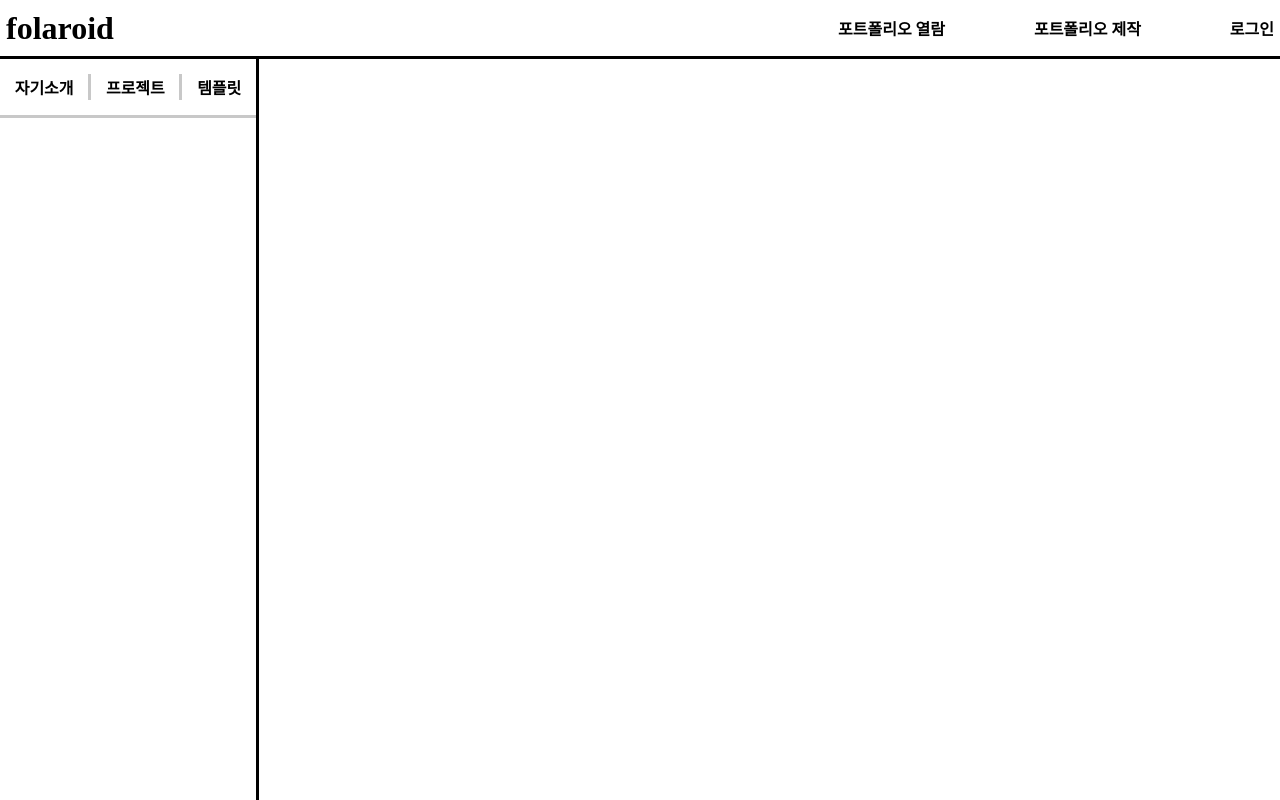
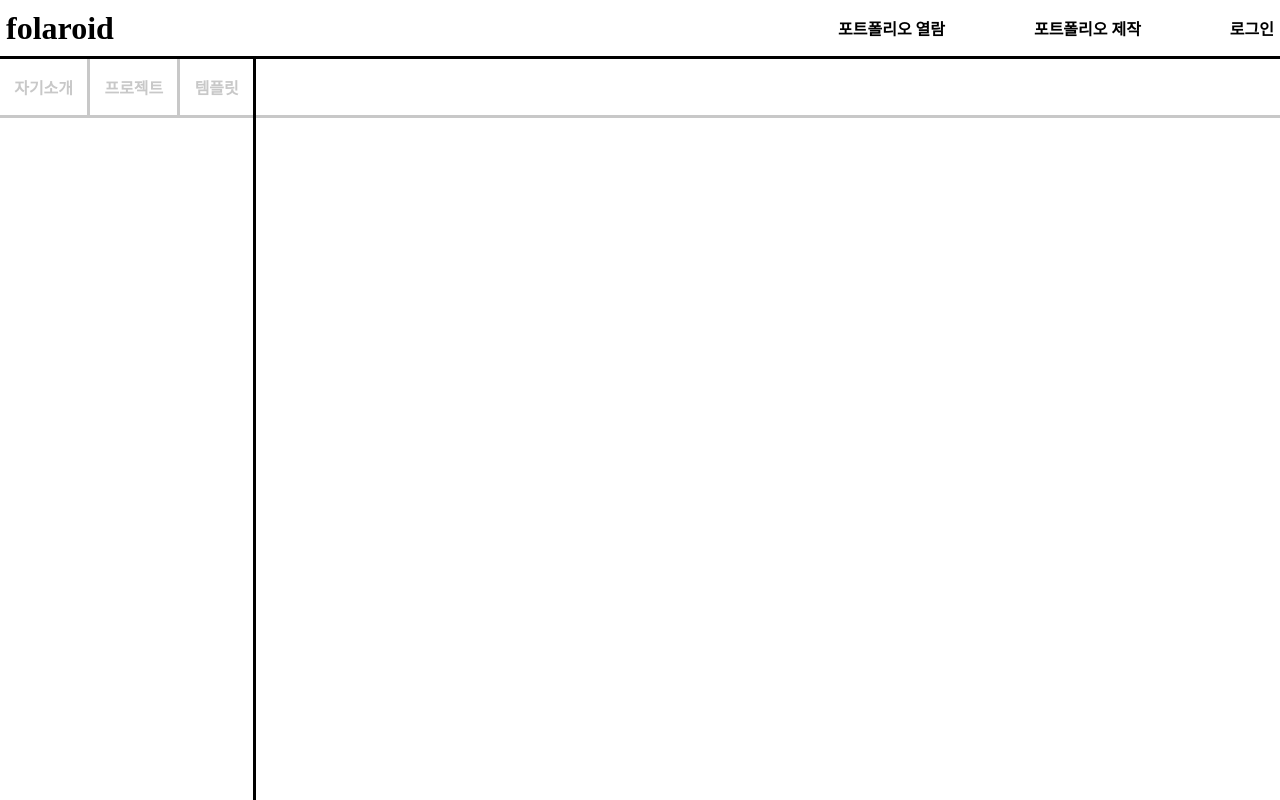
Before and after one commit to rlawlgns0321/Folaroid, a React (Create React App) app in the folder frontend/folaroid/: page /portfolio in a window 1280 px wide. Built offline with nearby package versions, Linux system fonts and the light colour scheme; no server answers.

Commit message:
[FE] feat: 포트폴리오 페이지 전체 레이아웃 완성

```diff
--- /dev/null
+++ b/frontend/folaroid/src/components/common/Contents.js
@@ -0,0 +1,40 @@
+import styled from '@emotion/styled';
+import { Grid } from '@mui/material';
+import React, { useEffect, useState } from 'react';
+import { useLocation } from 'react-router-dom';
+
+const Title = styled(Grid)`
+    height: 8%;
+    border-bottom: 3px solid #c8c8c8;
+    font-weight: bold;
+    color: #248bea;
+    font-size: 1.7rem;
+    display: flex;
+    align-items: center;
+    padding-left: 7px;
+`;
+
+const Wrap = styled(Grid)`
+    height: 92vh;
+    max-height: 92vh;
+`;
+
+const Contents = ({ children }) => {
+    const { pathname } = useLocation();
+    const [title, setTitle] = useState('');
+
+    useEffect(() => {
+        if (pathname === '/portfolio/intro') setTitle('자기소개');
+        else if (pathname === '/portfolio/project') setTitle('프로젝트');
+        else if (pathname === '/portfolio/template') setTitle('템플릿');
+    },[pathname]);
+
+    return (
+        <Wrap container direction="column">
+            <Title>{title}</Title>
+            <Grid>{children}</Grid>
+        </Wrap>
+    );
+};
+
+export default Contents;
--- a/frontend/folaroid/src/components/common/SideBar.js
+++ b/frontend/folaroid/src/components/common/SideBar.js
@@ -2,24 +2,28 @@ import { css } from '@emotion/css';
 import styled from '@emotion/styled';
 import { Grid } from '@mui/material';
 import React from 'react';
+import { Link, useLocation } from 'react-router-dom';
 
-const TabBtn = styled.button`
+const TabBtn = styled(Link)`
     font-size: 1rem;
     font-weight: bold;
-    color: black;
+    color: ${(props) => (props.isActive ? "#000000" : "#c8c8c8")};
     border: 0;
     background-color: white;
+    text-decoration: none;
 `;
 
 const SideTab = styled.div`
     display: flex;
     align-items: center;
     justify-content: center;
-    max-height: 100%;
+    height: 100%;
     flex-grow: 1;
 `;
 
 const SideBar = ({ children }) => {
+    const { pathname } = useLocation();
+
     return (
         <Grid
             container
@@ -44,17 +48,32 @@ const SideBar = ({ children }) => {
                         border-right: 3px solid #c8c8c8;
                     `}
                 >
-                    <TabBtn>자기소개</TabBtn>
+                    <TabBtn
+                        to="/portfolio/intro"
+                        isActive={pathname === '/portfolio/intro'}
+                    >
+                        자기소개
+                    </TabBtn>
                 </SideTab>
                 <SideTab>
-                    <TabBtn>프로젝트</TabBtn>
+                    <TabBtn
+                        to="/portfolio/project"
+                        isActive={pathname === '/portfolio/project'}
+                    >
+                        프로젝트
+                    </TabBtn>
                 </SideTab>
                 <SideTab
                     className={css`
                         border-left: 3px solid #c8c8c8;
                     `}
                 >
-                    <TabBtn>템플릿</TabBtn>
+                    <TabBtn
+                        to="/portfolio/template"
+                        isActive={pathname === '/portfolio/template'}
+                    >
+                        템플릿
+                    </TabBtn>
                 </SideTab>
             </Grid>
             <div
--- /dev/null
+++ b/frontend/folaroid/src/components/project/ProjectBody.js
@@ -0,0 +1,11 @@
+import React from 'react';
+
+const ProjectBody = () => {
+    return (
+        <div>
+            asdf
+        </div>
+    );
+};
+
+export default ProjectBody;
--- a/frontend/folaroid/src/pages/PortFolioPage.js
+++ b/frontend/folaroid/src/pages/PortFolioPage.js
@@ -6,8 +6,9 @@ import SideBar from '../components/common/SideBar';
 import { Route, Routes } from 'react-router-dom';
 import ProjectSide from '../components/project/ProjectSide';
 import TemplateSide from '../components/template/TemplateSide';
-import Sidebar from '../components/introduction/Sidebar';
 import IntroSide from '../components/introduction/IntroSide';
+import ProjectBody from '../components/project/ProjectBody';
+import Contents from '../components/common/Contents';
 
 const PortFolioPage = () => {
     return (
@@ -21,8 +22,9 @@ const PortFolioPage = () => {
                     maxHeight: '93vh',
                     borderTop: '3px solid black',
                 }}
+                direction="row"
             >
-                <div
+                <Grid
                     className={css`
                         width: 20vw;
                         border-right: 3px solid black;
@@ -35,7 +37,18 @@ const PortFolioPage = () => {
                             <Route path="intro" element={<IntroSide />} />
                         </Routes>
                     </SideBar>
-                </div>
+                </Grid>
+                <Grid
+                    className={css`
+                        width: 80vw;
+                    `}
+                >
+                    <Contents title="프로젝트">
+                        <Routes>
+                            <Route path="project" element={<ProjectBody />} />
+                        </Routes>
+                    </Contents>
+                </Grid>
             </Grid>
         </div>
     );
```
